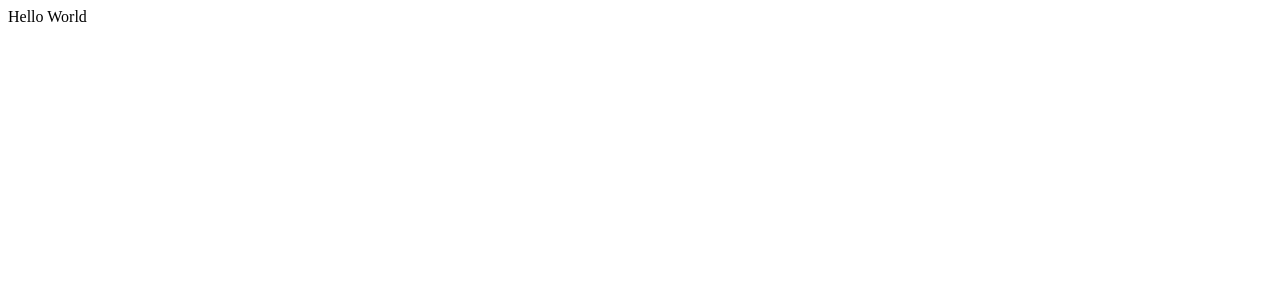
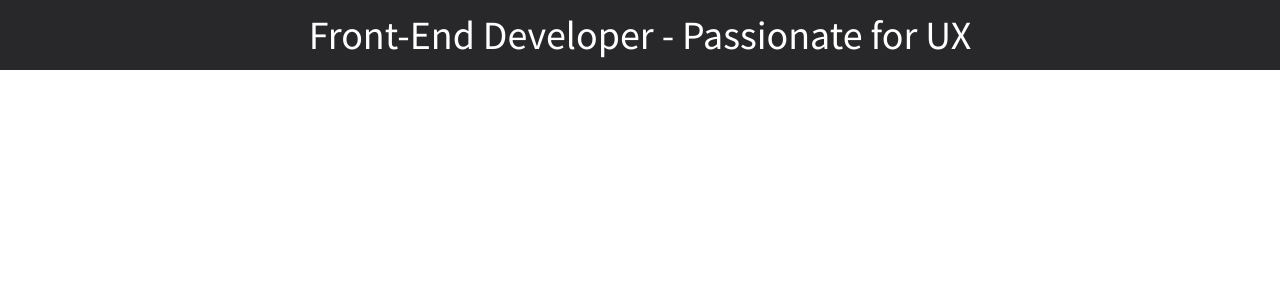
Before and after one commit to lucasmazo32/portfolio-v2, a React (Create React App) app: page / in a window 1280 px wide. Shown: the top 300 px of the page. Built offline with nearby package versions, Linux system fonts and the light colour scheme.

Commit message:
added basic configuration to navbar

```diff
--- a/public/index.html
+++ b/public/index.html
@@ -2,8 +2,9 @@
 <html lang="en">
   <head>
     <meta charset="utf-8" />
+    <meta name="viewport" content="width=device-width, initial-scale=1, shrink-to-fit=no">
+    <link rel="stylesheet" href="https://stackpath.bootstrapcdn.com/bootstrap/4.5.0/css/bootstrap.min.css" integrity="sha384-9aIt2nRpC12Uk9gS9baDl411NQApFmC26EwAOH8WgZl5MYYxFfc+NcPb1dKGj7Sk" crossorigin="anonymous">
     <link rel="icon" href="%PUBLIC_URL%/favicon.ico" />
-    <meta name="viewport" content="width=device-width, initial-scale=1" />
     <meta name="theme-color" content="#000000" />
     <meta
       name="description"
--- /dev/null
+++ b/src/assets/styles/Nav.scss
@@ -0,0 +1,11 @@
+nav {
+  background-color: var(--dark-grey);
+  height: 70px;
+  display: flex;
+  align-items: center;
+  justify-content: center;
+  h1 {
+    margin: 0;
+    color: white;
+  }
+}
--- /dev/null
+++ b/src/components/Nav.jsx
@@ -0,0 +1,10 @@
+import React from 'react';
+import '../assets/styles/Nav.scss';
+
+export default function Nav() {
+  return (
+    <nav>
+      <h1>Front-End Developer - Passionate for UX</h1>
+    </nav>
+  );
+}
--- a/src/containers/Main.jsx
+++ b/src/containers/Main.jsx
@@ -1,9 +1,10 @@
 import React from 'react';
+import Nav from '../components/Nav';
 
 export default function Main() {
   return (
     <div className="Main">
-      Hello World
+      <Nav />
     </div>
   );
 }
--- a/src/index.js
+++ b/src/index.js
@@ -4,6 +4,7 @@ import React from 'react';
 import ReactDOM from 'react-dom';
 import { BrowserRouter as Router } from 'react-router-dom';
 import App from './containers/App.jsx';
+import './assets/styles/index.scss';
 import * as serviceWorker from './serviceWorker';
 
 ReactDOM.render(
```
Also changed, not shown: 1 other file (tests, documents, lock files or other folders).
